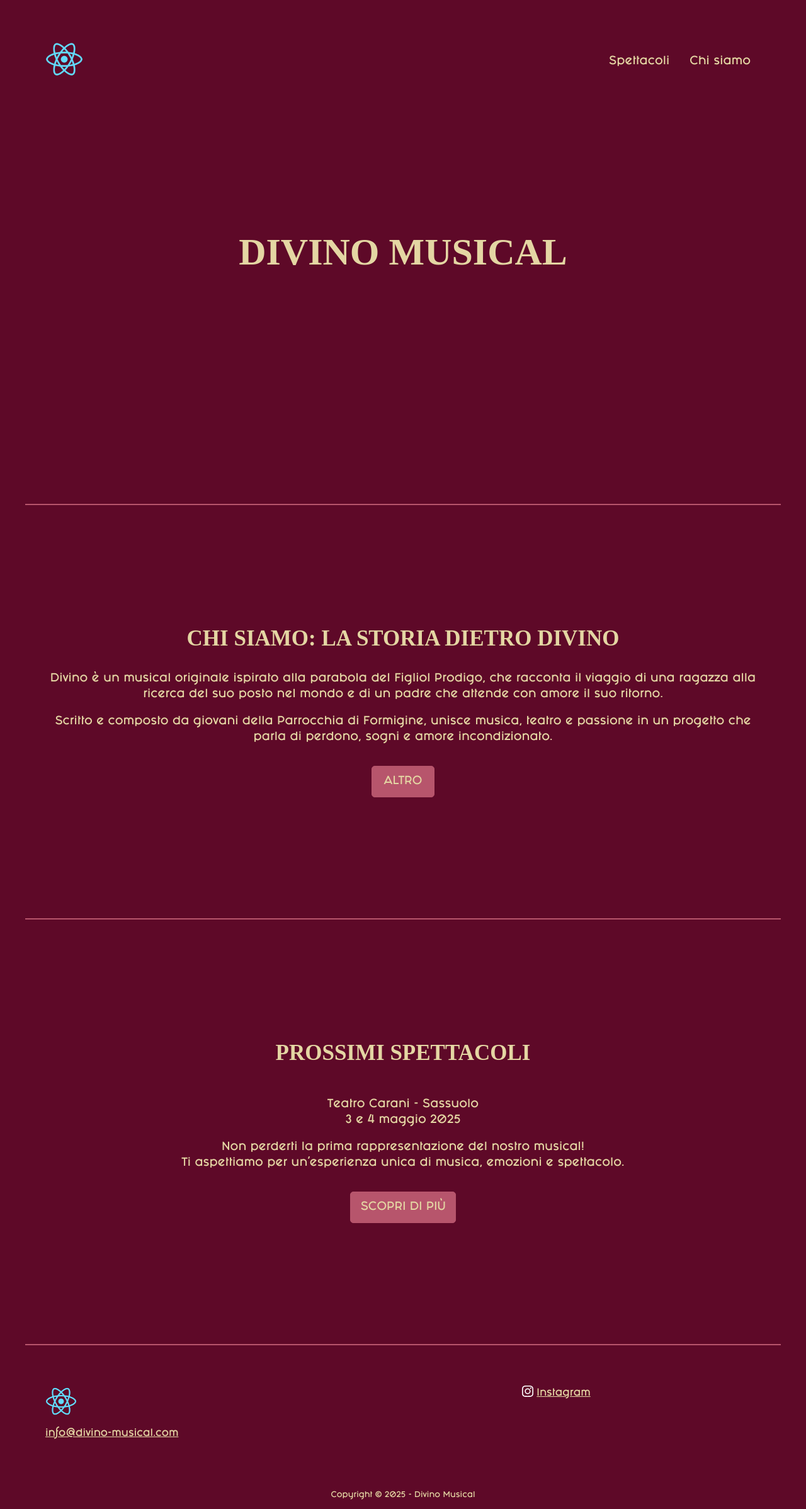
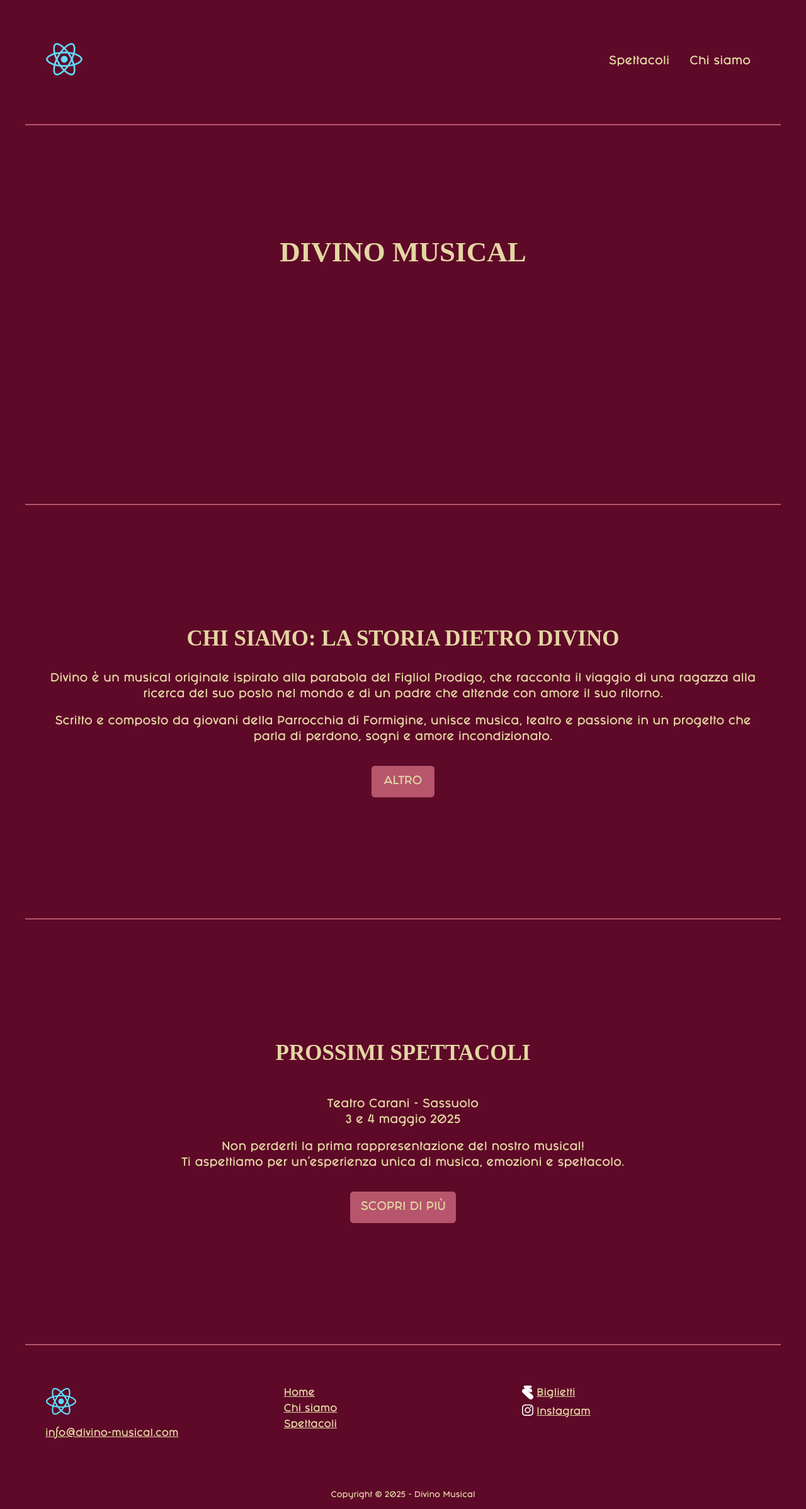
Before and after one commit to davideleo5/davideleo5.github.io, a React (Create React App) app: page /#/ in a window 1280 px wide. Shown: the whole page at 63% size. Built offline with nearby package versions, Linux system fonts and the light colour scheme; a web font is replaced by a local one.

Commit message:
Added tickets

```diff
--- a/src/App.css
+++ b/src/App.css
@@ -37,9 +37,9 @@
 h1 {
     color: var(--color-text);
     font-family: var(--font-family);
-    font-size: 60px;
+    font-size: 45px;
     font-weight: 600;
-    line-height: 65px;
+    line-height: 50px;
     text-transform: uppercase;
 }
 
@@ -105,11 +105,15 @@ button:hover a {
     color: var(--color-rosino);
 }
 
+ul {
+    color: var(--color-panna);
+    padding-left: 20px;
+}
 
 @media screen and (max-width: 700px) {
     h1 {
-      font-size: 50px;
-      line-height: 55px;
+      font-size: 35px;
+      line-height: 40px;
     }
 
     h2 {
--- a/src/components/index.js
+++ b/src/components/index.js
@@ -1,3 +1,4 @@
 export { default as Navbar } from './navbar/Navbar';
 export { default as DownloadButton } from './download/DownloadButton';
 export { default as Story } from './story/Story';
+export { default as Tickets } from './tickets/Tickets';
--- a/src/components/navbar/navbar.css
+++ b/src/components/navbar/navbar.css
@@ -1,7 +1,8 @@
 .navbar {
+    align-items: center;
+    border-bottom: 2px solid var(--color-rosino);
     display: flex;
     justify-content: space-between;
-    align-items: center;
 }
 
 .navbar-links {
--- /dev/null
+++ b/src/components/tickets/Tickets.jsx
@@ -0,0 +1,29 @@
+import './tickets.css';
+
+const Tickets = () => {
+  return (
+    <div className='tickets-container container section__padding'>
+      <h1>Biglietti</h1>
+
+      <div className='tickets-content'>
+        <p>Vendita diretta presso la canonica di Formigine, ai seguenti orari:  </p>
+        <ul>
+          <li>
+            <p>Al Lunedì e Venerdì, dalle 10:00 alle 12:30</p>
+          </li>
+          <li>
+            <p>Al Mercoledì, dalle 15:00 alle 18:00</p>
+          </li>
+          <li>
+            <p>Al Sabato, dalle 10:00 alle 12:30 e dalle 15:30 alle 18:30</p>
+          </li>
+        </ul>
+        <br />
+        <br />
+        <p>Biglietti disponibili anche online su <a href="https://www.eventbrite.com/cc/divino-il-musical-teatro-carani-3-4-maggio-2025-4180013" target="_blank" rel="noopener noreferrer">Eventbrite</a>.</p>
+      </div>
+    </div>
+  )
+}
+
+export default Tickets
--- /dev/null
+++ b/src/components/tickets/tickets.css
@@ -0,0 +1,3 @@
+.tickets-container .tickets-content {
+    margin-top: 30px;
+}
--- a/src/containers/footer/Footer.jsx
+++ b/src/containers/footer/Footer.jsx
@@ -1,6 +1,8 @@
 import React from 'react';
+import { Link } from 'react-router-dom';
 import './footer.css';
 import logo from '../../assets/logo.png'
+import eventbriteLogo from '../../assets/eventbrite.svg'
 import instagramLogo from '../../assets/instagram.svg'
 
 const Footer = () => {
@@ -14,9 +16,16 @@ const Footer = () => {
           <a className='mail' href="mailto:info@divino-musical.com">info@divino-musical.com</a>
         </div>
         <div className='column column-2'>
+          <p><Link to='/'>Home</Link></p>
+          <p><Link to='/chi-siamo'>Chi siamo</Link></p>
+          <p><Link to='/spettacoli'>Spettacoli</Link></p>
         </div>
         <div className='column column-3'>
-          <a href='https://instagram.com/divino_musical?igshid=YTQwZjQ0NmI0OA%3D%3D&utm_source=qr' target='blank'>
+          <a href="https://www.eventbrite.com/cc/divino-il-musical-teatro-carani-3-4-maggio-2025-4180013" target="_blank" rel="noopener noreferrer">
+            <img src={eventbriteLogo} alt='Instagram logo' width='18' height='18' />
+            <p>Biglietti</p>
+          </a>
+          <a href='https://instagram.com/divino_musical?igshid=YTQwZjQ0NmI0OA%3D%3D&utm_source=qr' target='blank' rel="noopener noreferrer">
             <img src={instagramLogo} alt='Instagram logo' width='18' height='18' />
             <p>Instagram</p>
           </a>
--- a/src/containers/footer/footer.css
+++ b/src/containers/footer/footer.css
@@ -1,4 +1,5 @@
 .footer .footer-content {
+    border-top: 2px solid var(--color-rosino);
     display: flex;
     flex-wrap: wrap;
     justify-content: center;
@@ -6,6 +7,10 @@
 
 .footer .footer-content .column {
     width: calc(100%/3);
+}
+
+.footer .footer-content .column p {
+    font-size: 14px;
 }
 
 .footer .footer-content .column.column-1 a {
@@ -18,20 +23,16 @@
 }
 
 .footer .footer-content .column.column-3 a {
+    align-items: flex-start;
     display: flex;
     flex-wrap: nowrap;
     justify-content: flex-start;
-    align-items: flex-start;
+    margin-bottom: 5px;
 }
 
 .footer .footer-content .column.column-3 img {
     height: auto;
     margin-right: 5px;
-}
-
-.footer .footer-content .column.column-3 p {
-    display: inline-block;
-    font-size: 14px;
 }
 
 .footer .copyright {
--- a/src/containers/shows/shows.css
+++ b/src/containers/shows/shows.css
@@ -1,5 +1,4 @@
 .home-shows-container {
-    border-bottom: 2px solid var(--color-rosino);
     padding: 10% 0;
 }
 
--- a/src/pages/Shows.jsx
+++ b/src/pages/Shows.jsx
@@ -1,18 +1,26 @@
-import { Navbar, DownloadButton } from '../components';
+import { Navbar, Tickets } from '../components';
 import { Footer } from '../containers';
 
 export function Shows() {
   return (
     <>
     <Navbar />
-    <div className='container section__padding'>
-      <h1>Biglietti</h1>
-      <p>I biglietti saranno presto disponibili. Intanto salva le date nel calendario e non prendere altri impegni!</p>
-      <DownloadButton />
-    </div>
+    <Tickets />
     <Footer />
     </>
   )
 }
 
 export default Shows;
+
+/*Vivi la storia di *_Divino_*, il nuovo musical della parrocchia di Formigine.
+
+*3 e 4 maggio* al Teatro Carani di Sassuolo.
+
+🎟️ Biglietti disponibili:
+
+Online:
+https://linktr.ee/divino_musical
+
+
+*/
```
Also changed, not shown: src/assets/eventbrite.svg (added).
